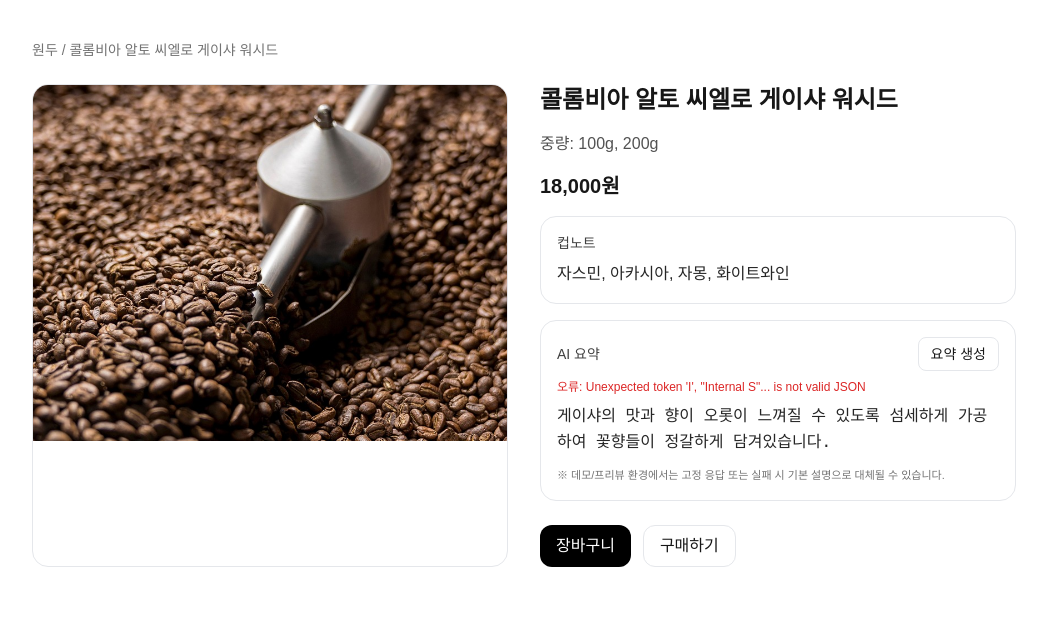
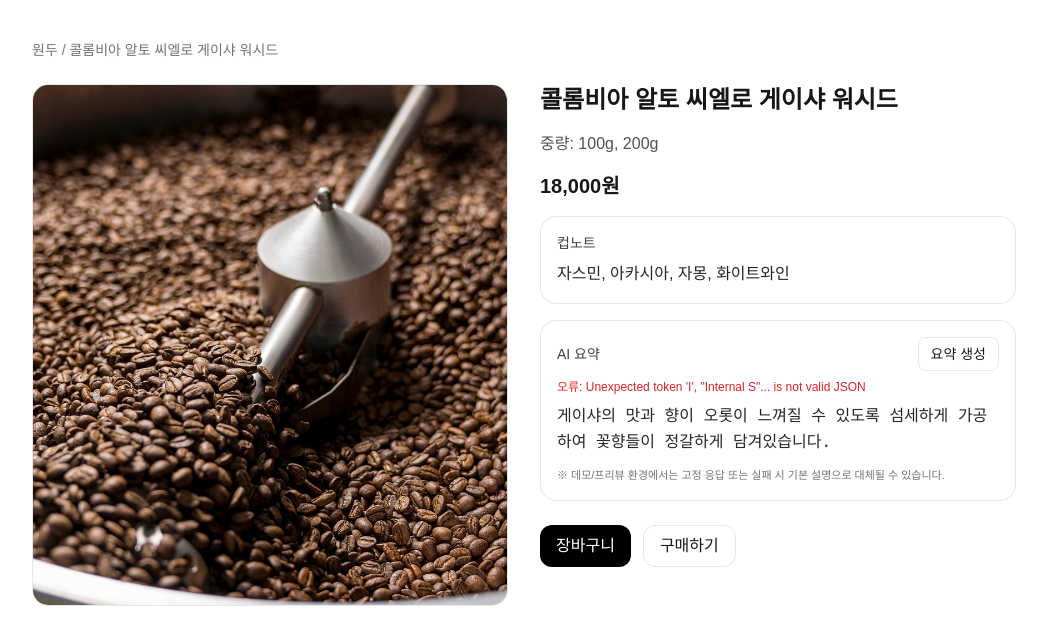
Before and after one commit to JinWorkBench/Coffee-AI, a Next.js app: page /beans/1 in a window 1280 px wide. Shown: the top 644 px of the page, without its empty margins (116-1163 px from the left). Built offline with nearby package versions, Linux system fonts and the light colour scheme; no server answers.

Commit message:
design: 상세 페이지 이미지가 너비 관계 없이 꽉 차도록 수정

```diff
--- a/src/app/beans/[slug]/page.tsx
+++ b/src/app/beans/[slug]/page.tsx
@@ -32,7 +32,7 @@ export default function BeanDetailPage({ params }: Params) {
 
       <div className="grid gap-8 md:grid-cols-2">
         <div className="overflow-hidden rounded-2xl border bg-white">
-          <div className="relative aspect-[4/3] bg-neutral-100">
+          <div className="relative h-full min-h-[320px] md:min-h-[520px]">
             <Image
               src={bean.image}
               alt={bean.name}
```
